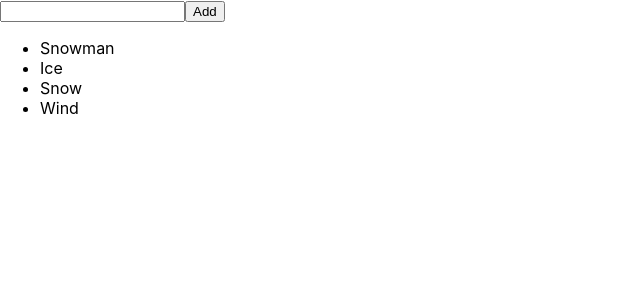
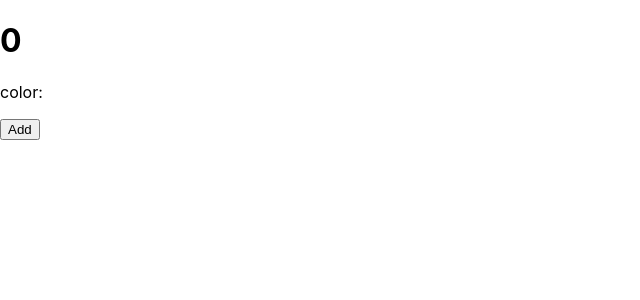
Before and after one commit to pcjs156/how_to_react, a React (Create React App) app in the folder hello-react/: page / in a window 1280 px wide. Shown: the top 300 px of the page, without its empty margins (0-640 px from the left). Built offline with nearby package versions, Linux system fonts and the light colour scheme.

Commit message:
7.3.1. Lifecycle example

```diff
--- a/hello-react/src/App.js
+++ b/hello-react/src/App.js
@@ -1,11 +1,11 @@
-import {Component} from "react";
+import { Component } from "react";
 import './App.css';
-import IterationSample from './IterationSample'
+import LifeCycleSample from './LifeCycleSample'
 
 class App extends Component {
     render() {
         return (
-            <IterationSample/>
+            <LifeCycleSample />
         );
     }
 };
--- /dev/null
+++ b/hello-react/src/LifeCycleSample.js
@@ -0,0 +1,83 @@
+import React, { Component } from 'react';
+
+class LifeCycleSample extends Component {
+    state = {
+        number: 0,
+        color: null
+    };
+
+    myRef = null;
+
+    constructor(props) {
+        super(props);
+        console.log('constructor');
+    }
+
+    static getDerivedStateFromProps(nextProps, prevState) {
+        console.log('getDerivedStateFromProps');
+
+        if (nextProps !== prevState.color) {
+            return { color: nextProps.color };
+        } else {
+            return null;
+        }
+    }
+
+    componentDidMount() {
+        console.log('componentDidMount');
+    }
+
+    shouldComponentUpdate(nextProps, nextState) {
+        console.log('shouldComponentUpdate', nextProps, nextState);
+        // if the number ends with '4', it doesn't render
+        return nextState.number % 10 !== 4;
+    }
+
+    componentWillUnmount() {
+        console.log('componentWillUnmount');
+    }
+
+    handleClick = () => {
+        this.setState({
+            number: this.state.number + 1
+        });
+    }
+
+    getSnapshotBeforeUpdate(prevProps, prevState) {
+        console.log('getSniapshotBeforeUpdate');
+        if (prevProps.color !== this.props.color) {
+            return this.myRef.style.color;
+        } else {
+            return null;
+        }
+    }
+
+    componentDidUpdate(prevProps, prevState, snapshot) {
+        console.log('componenetDidUpdate', prevProps, prevState);
+        if (snapshot) {
+            console.log('Color before update: ', snapshot);
+        }
+    }
+
+    render() {
+        console.log('render');
+
+        const style = {
+            color: this.props.color
+        };
+
+        return (
+            <div>
+                <h1 style={style} ref={ref => this.myRef = ref}>
+                    {this.state.number}
+                </h1>
+                <p>color: {this.state.color}</p>
+                <button onClick={this.handleClick}>
+                    Add
+                </button>
+            </div>
+        )
+    }
+}
+
+export default LifeCycleSample;
```
